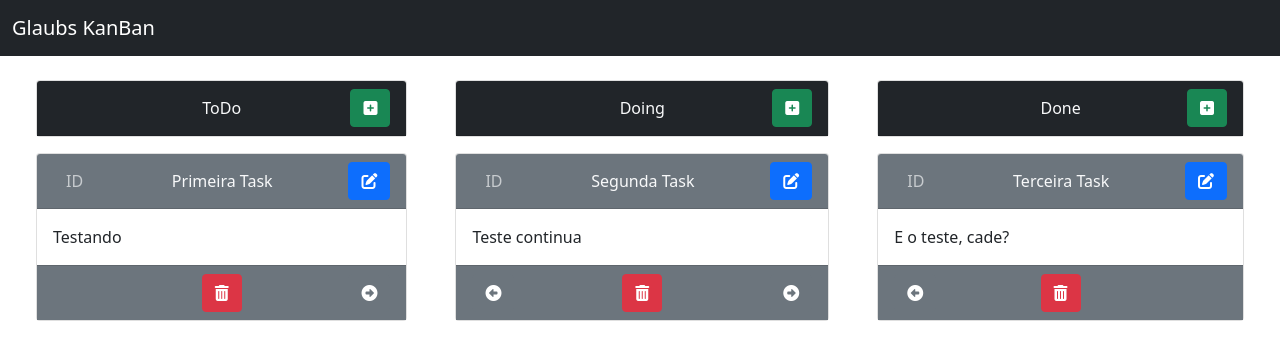
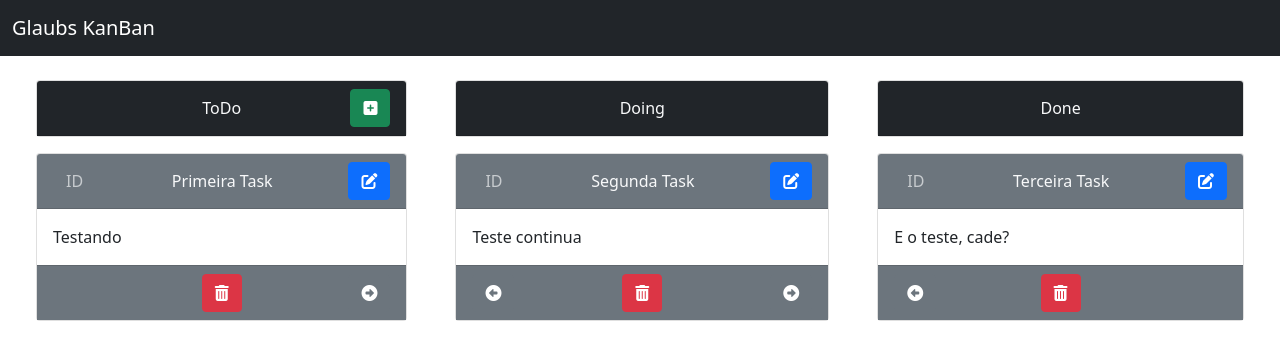
Before and after one commit to GAPJr/Glaubs_KanBan, an Angular app in the folder FRONT/: page / in a window 1280 px wide. Shown: the top 360 px of the page. Built offline with nearby package versions, Linux system fonts and the light colour scheme.

Commit message:
add card only in ToDo col

```diff
--- a/FRONT/src/app/container/column/column.component.html
+++ b/FRONT/src/app/container/column/column.component.html
@@ -15,7 +15,7 @@
         <i class="fas fa-plus-square text"></i>
       </a>
       <span>{{ column }}</span>
-      <a class="btn btn-success">
+      <a class="btn btn-success" [ngClass]="column === 'ToDo' ? 'visible' : 'invisible' ">
         <i (click)="createNewCard(column)" class="fas fa-plus-square text"></i>
       </a>
     </div>
```
